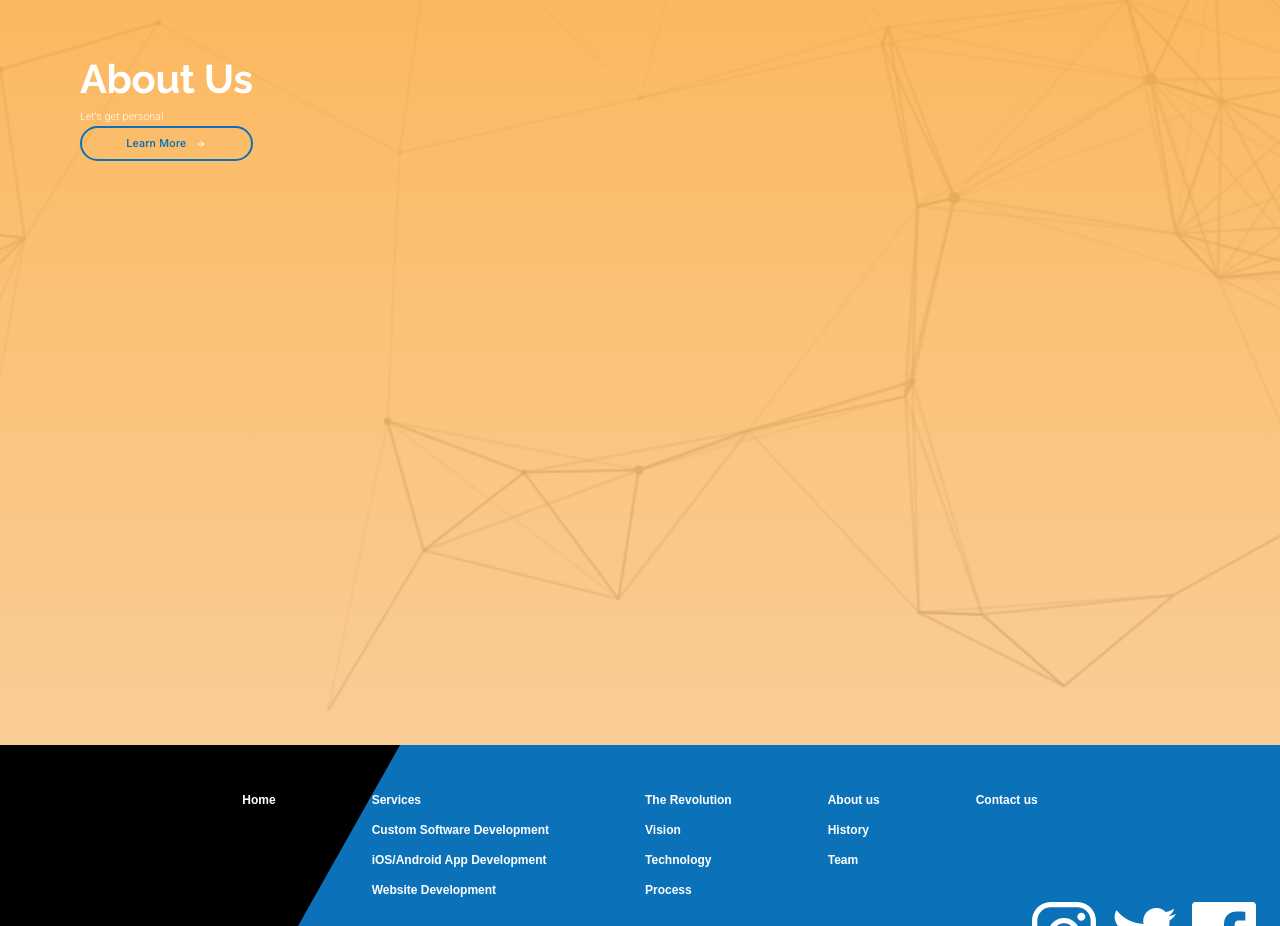
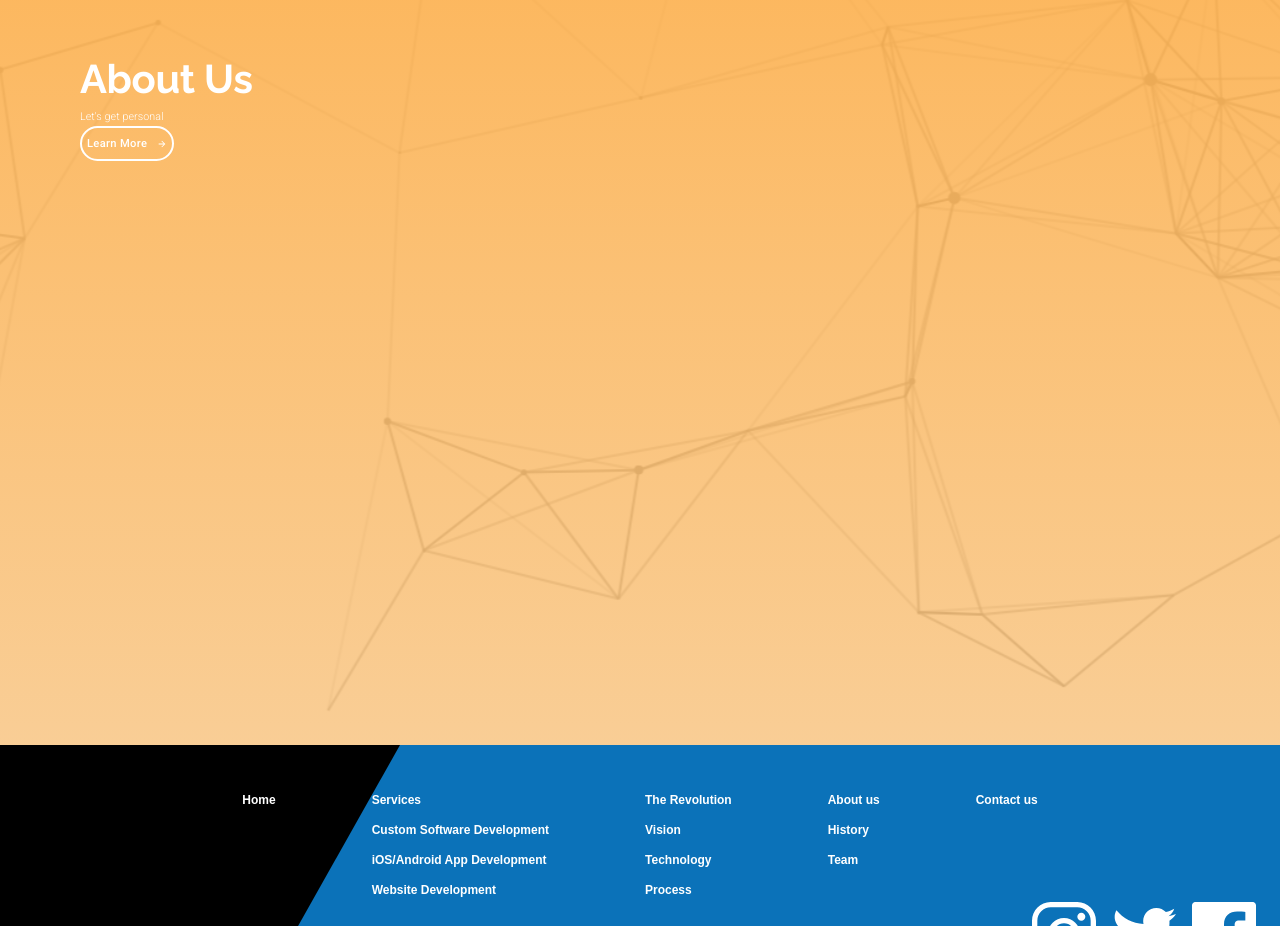
Before and after one commit to wrzchwc/software-company-practice, a React (Create React App) app: page / in a window 1280 px wide. Shown: the part 4200-5126 px from the top of the page. Built offline with nearby package versions, Linux system fonts and the light colour scheme.

Commit message:
Added About Us section

```diff
--- a/src/components/landing-page/LandingPage.js
+++ b/src/components/landing-page/LandingPage.js
@@ -278,7 +278,18 @@ export const LandingPage = () => {
                         <Grid container direction={"column"}>
                             <Typography variant={"h2"} style={{color: "white"}}>About Us</Typography>
                             <Typography variant={"subtitle2"}>Let's get personal</Typography>
-                            <LearnMoreButton className={classes.learnButton} height={10} width={10} fill={"white"}/>
+                            <Grid item>
+                                <LearnMoreButton
+                                    className={classes.learnButton}
+                                    height={10}
+                                    width={10}
+                                    fill={"white"}
+                                    style={{
+                                        color:"white",
+                                        borderColor: "white"
+                                    }}
+                                />
+                            </Grid>
                         </Grid>
                     </Grid>
                     <div className={classes.infoBackground}/>
--- a/src/components/landing-page/LearnMoreButton.js
+++ b/src/components/landing-page/LearnMoreButton.js
@@ -4,7 +4,7 @@ import {Button} from "@material-ui/core";
 
 export const LearnMoreButton = props => {
     return(
-        <Button variant={"outlined"} className={props.className}>
+        <Button variant={"outlined"} className={props.className} style={props.style}>
             <span style={{marginRight: 10}}>Learn More</span>
             <ButtonArrow width={props.width} height={props.height} fill={props.fill}/>
         </Button>
```
